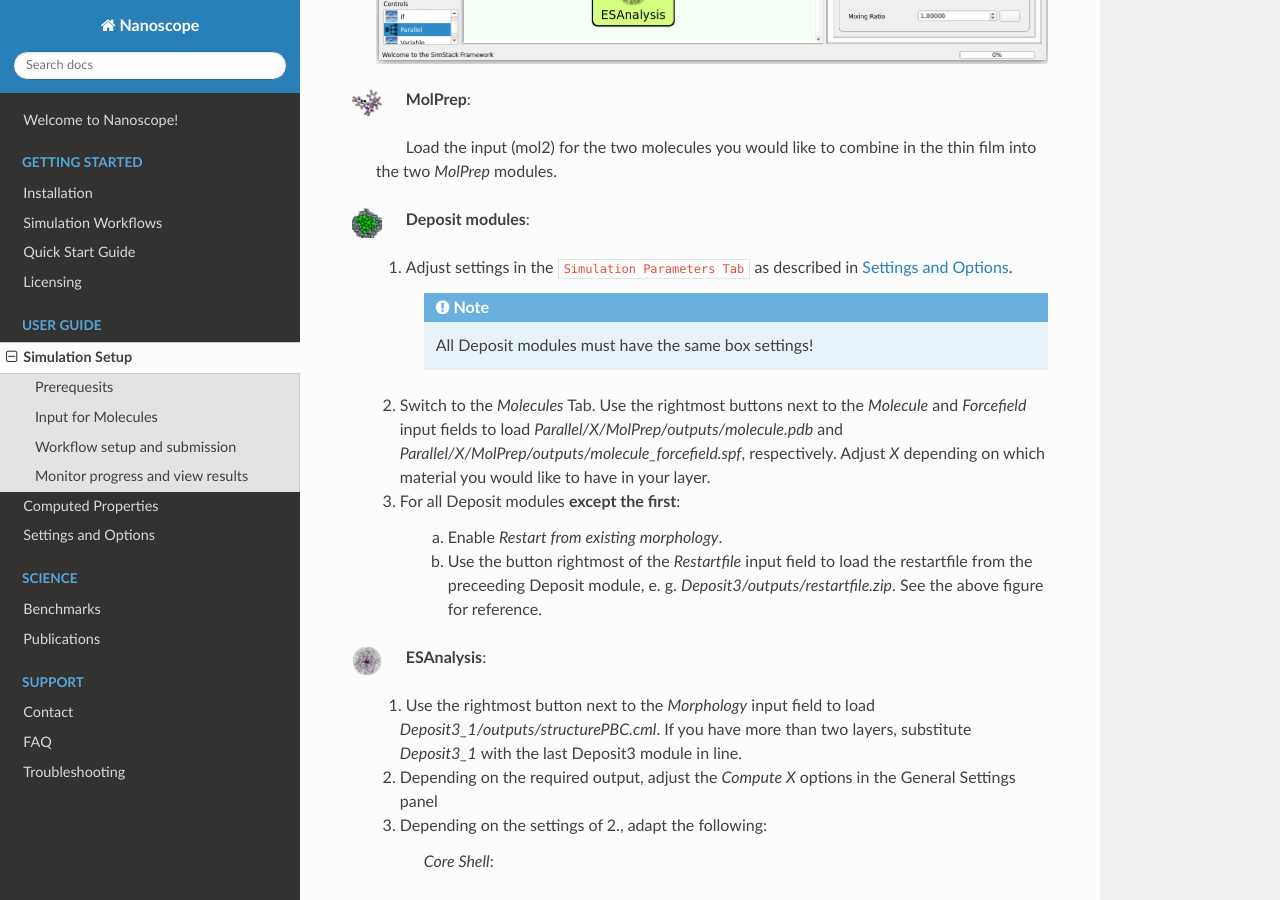
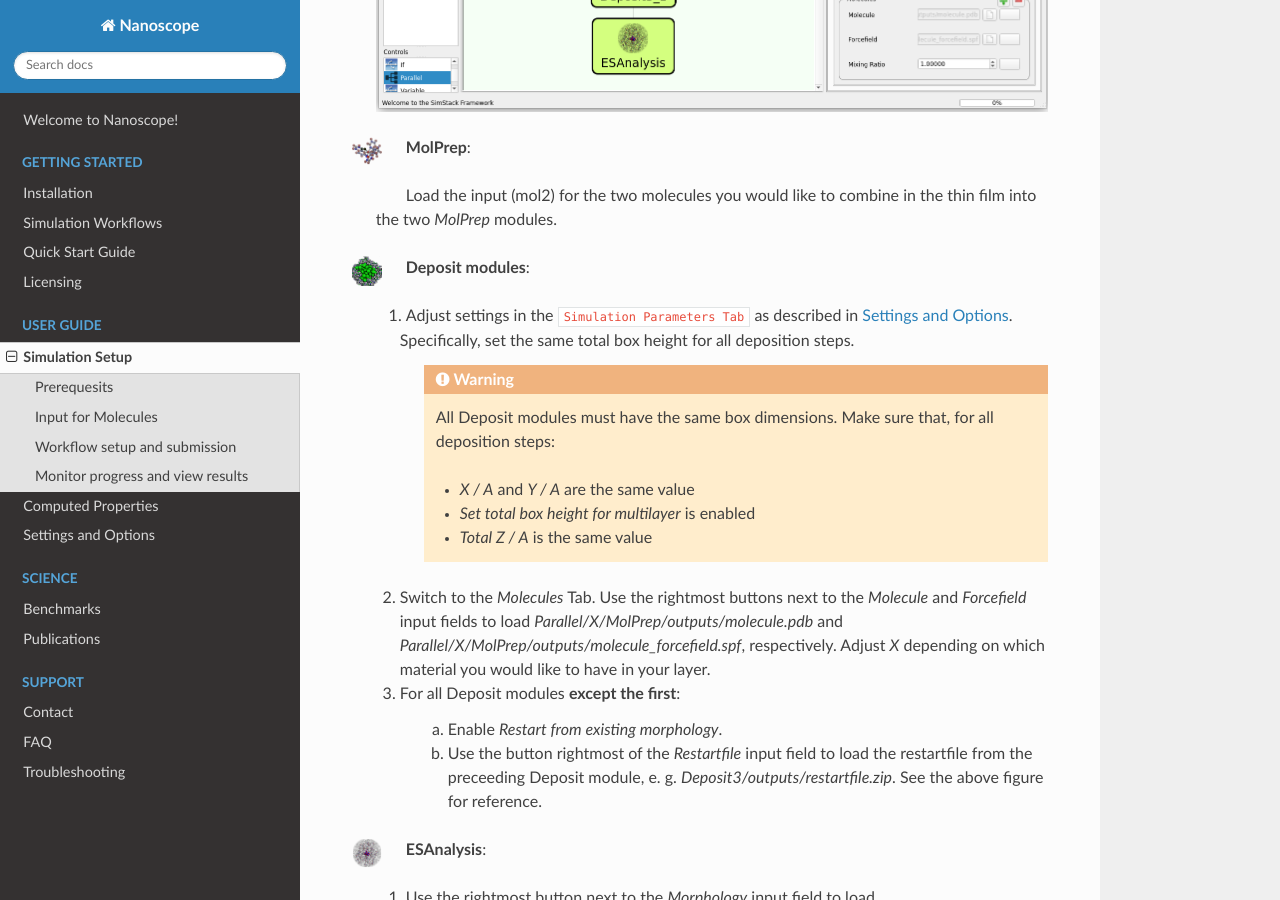
Before and after one commit to NanomatchGmbH/nanoscope-docs, a Sphinx documentation site: the page built from docs/source/user_guide/simulation_setup.rst, in a window 1280 px wide and 900 px high, scrolled down 6019 px. Built offline with Sphinx 7.4.7 and the Read the Docs theme 3.1.0, drawn with Linux system fonts in a browser that asks for light colours; some of the changed text lies outside the part shown.

Commit message:
modified note -> warning for multilayer systems according to Deposit4

```diff
--- a/docs/source/user_guide/simulation_setup.rst
+++ b/docs/source/user_guide/simulation_setup.rst
@@ -120,7 +120,7 @@ To simulate a pristine layer we construct a linear worklfow in SimStack comprisi
 
 **Deposit**:
 
-    1. Adjust settings in the ``Simulation Parameters`` Tab as described in :ref:`user_guide_settings`.
+    1. Adjust settings in the ``Simulation Parameters`` Tab as described in :ref:`user_guide_settings`, specifically box size or number of molecules, depending on your purpose.
     2. Switch to the ``Molecules`` Tab. Use the rightmost buttons next to the `Molecule` and `Forcefield` input fields to load `MolPrep/outputs/molecule.pdb` and `MolPrep/outputs/molecule_forcefield.spf`, respectively.
 
 
@@ -172,7 +172,7 @@ Your workflow should look like this:
 
 **Deposit**:
 
-    1. Adjust settings in the ``Simulation Parameters`` Tab as described in :ref:`user_guide_settings`.
+    1. Adjust settings in the ``Simulation Parameters`` Tab as described in :ref:`user_guide_settings`, specifically box size or number of molecules, depending on your purpose.
     2. Switch to the ``Molecules`` Tab.
 
         a. Press the `+` button to add the input for a second molecule.
@@ -246,9 +246,13 @@ Your workflow should look like this:
 
 **Deposit modules**:
 
-    1. Adjust settings in the ``Simulation Parameters Tab`` as described in :ref:`user_guide_settings`.
+    1. Adjust settings in the ``Simulation Parameters Tab`` as described in :ref:`user_guide_settings`. Specifically, set the same total box height for all deposition steps.
 
-        .. note:: All Deposit modules must have the same box settings!
+        .. warning:: All Deposit modules must have the same box dimensions. Make sure that, for all deposition steps:
+
+            * `X / A` and `Y / A` are the same value
+            * `Set total box height for multilayer` is enabled
+            * `Total Z / A` is the same value
 
     2. Switch to the `Molecules` Tab. Use the rightmost buttons next to the `Molecule` and `Forcefield` input fields to load `Parallel/X/MolPrep/outputs/molecule.pdb` and `Parallel/X/MolPrep/outputs/molecule_forcefield.spf`, respectively. Adjust `X` depending on which material you would like to have in your layer.
     3. For all Deposit modules **except the first**:
```
